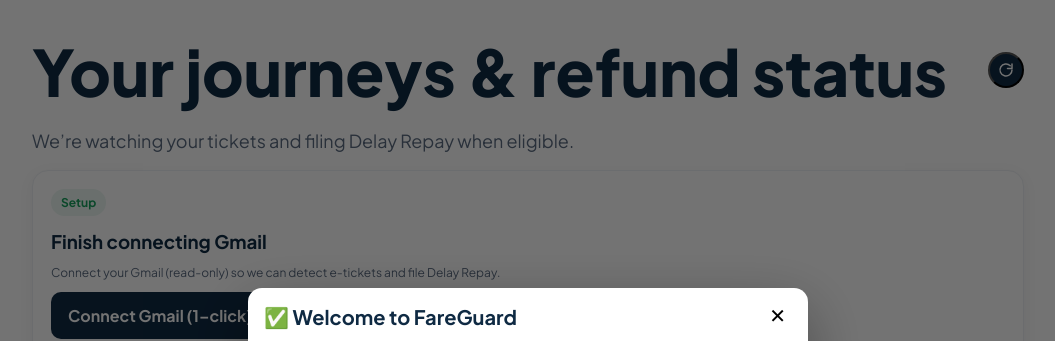
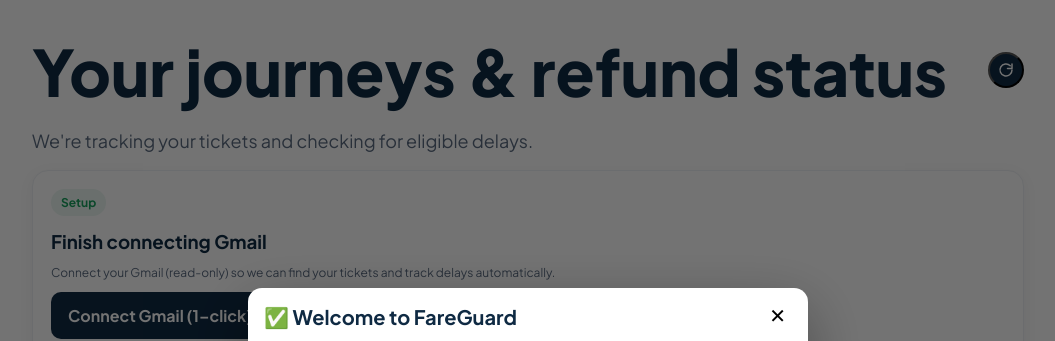
Before and after one commit to fareguard/fg-rail-pwa-starter, a Next.js app: page /dashboard in a window 1280 px wide. Shown: the top 341 px of the page, without its empty margins (112-1167 px from the left). Built offline with nearby package versions, Linux system fonts and the light colour scheme; no server answers.

Commit message:
Update page.tsx

```diff
--- a/app/(app)/dashboard/page.tsx
+++ b/app/(app)/dashboard/page.tsx
@@ -175,7 +175,7 @@ export default function DashboardPage() {
         </h1>
         <RefreshIconButton />
       </div>
-      <p className="sub">We’re watching your tickets and filing Delay Repay when eligible.</p>
+      <p className="sub">We're tracking your tickets and checking for eligible delays.</p>
 
       {loading && (
         <div className="card" style={{ marginTop: 16 }}>
@@ -190,7 +190,7 @@ export default function DashboardPage() {
           </span>
           <h3 style={{ margin: "6px 0 8px", color: "var(--fg-navy)" }}>Finish connecting Gmail</h3>
           <p className="small" style={{ marginBottom: 12 }}>
-            Connect your Gmail (read-only) so we can detect e-tickets and file Delay Repay.
+            Connect your Gmail (read-only) so we can find your tickets and track delays automatically.
           </p>
 
           <ConnectGmailButton label="Connect Gmail (1–click)" className="btn btnPrimary" next="/dashboard" />
```
